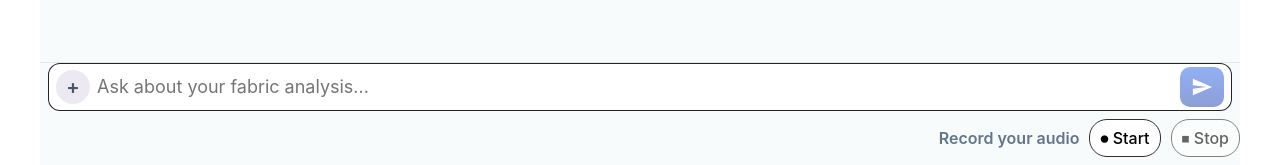
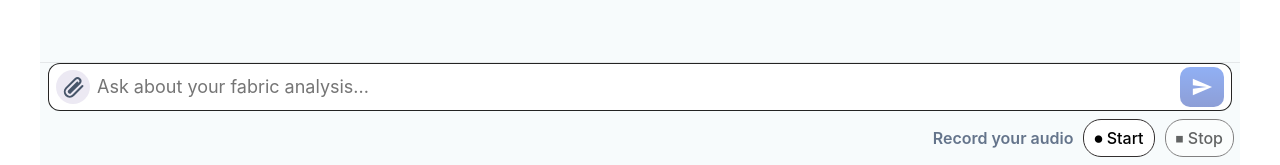
Before and after one commit to recursivezero/tz-fabric, a React (Vite) app in the folder frontend/: page /chat in a window 1280 px wide. Shown: the part 635-800 px from the top of the page. Built offline with nearby package versions, Linux system fonts and the light colour scheme; no server answers.

Commit message:
attach icon added and fix alignment

```diff
--- a/frontend/src/components/Composer.tsx
+++ b/frontend/src/components/Composer.tsx
@@ -519,7 +519,10 @@ export default function Composer({
                 title="Attachments"
                 disabled={disabled}
               >
-                +
+                <svg xmlns="http://www.w3.org/2000/svg" width="24" height="24" fill="none" stroke="currentColor" stroke-width="2" stroke-linecap="round" stroke-linejoin="round">
+                  <path d="M21.44 11.05l-9.19 9.19a5 5 0 01-7.07-7.07l9.19-9.19a3 3 0 014.24 4.24l-9.2 9.19a1 1 0 01-1.41-1.41l8.48-8.48" />
+                </svg>
+
               </button>
 
               <textarea
--- a/frontend/src/styles/Composer.css
+++ b/frontend/src/styles/Composer.css
@@ -256,6 +256,7 @@
   gap: 10px;
   margin-top: 8px;
   flex-direction: row-reverse;
+  margin-right: 6px;
 }
 
 .audio-label {
```
